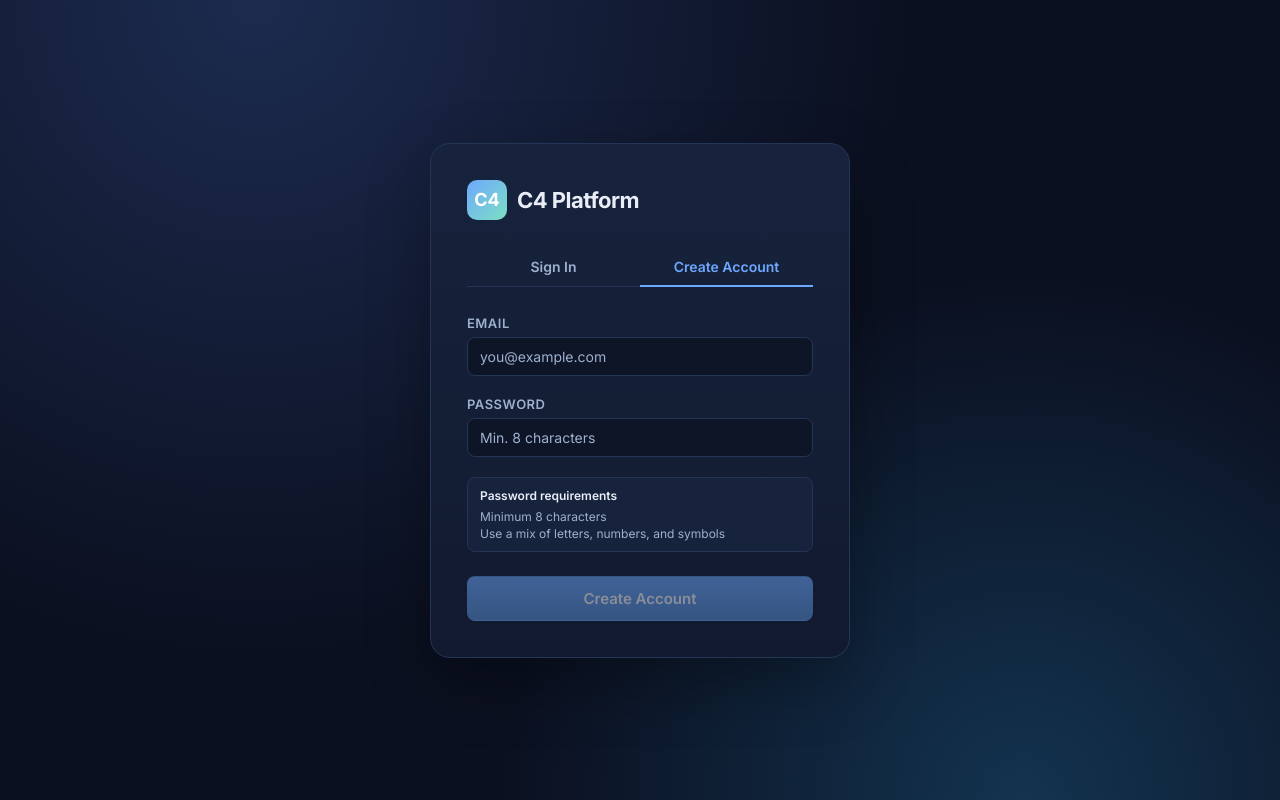
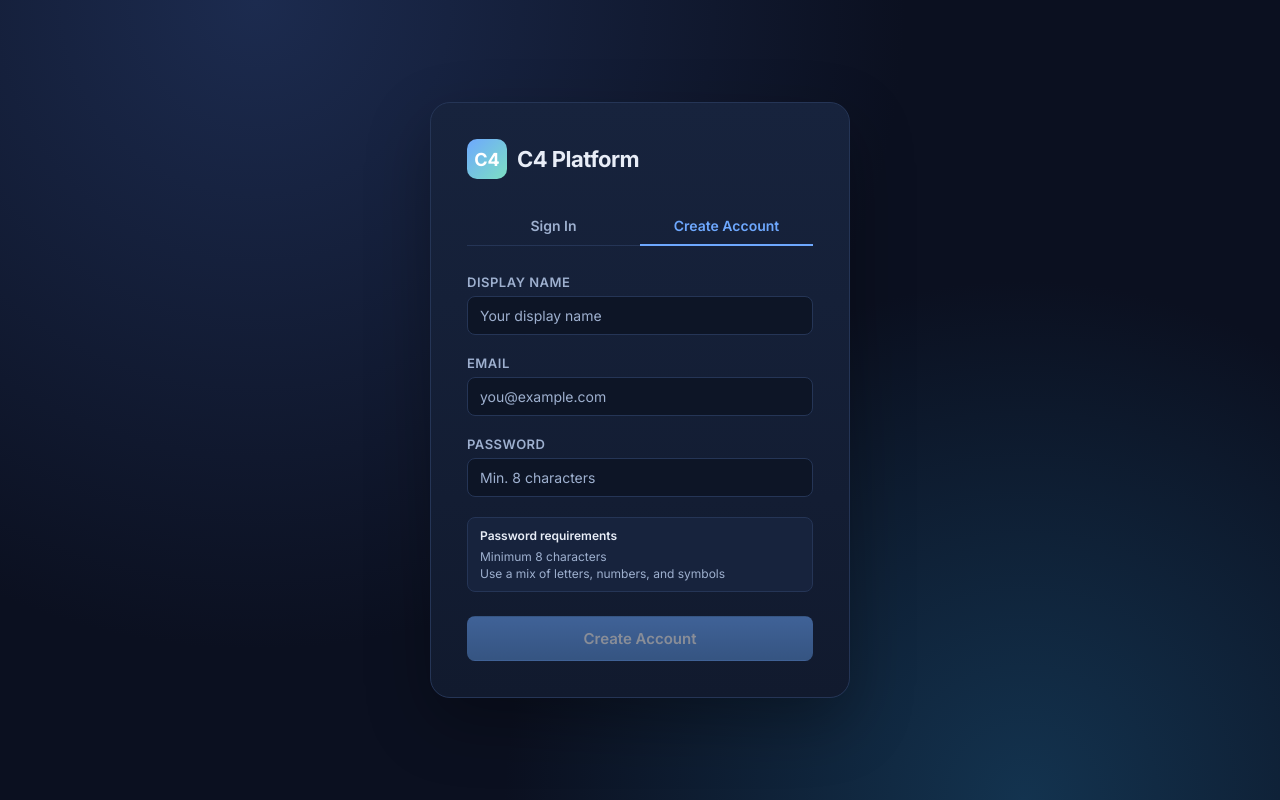
Before and after one commit to jakubkrzysztofsikora/C4, a React (Vite) app in the folder web/: page /login in a window 1280 px wide. Both pictures are taken after typing "name@example.com", "Sample123" into the empty fields and a click on the button "Create Account". Built offline with nearby package versions, Linux system fonts and the light colour scheme; no server answers.

Commit message:
Add display name field to registration form and send it to backend API
Co-authored-by: jakubkrzysztofsikora <2674735+jakubkrzysztofsikora@users.noreply.github.com>

```diff
--- a/web/src/features/auth/AuthPage.tsx
+++ b/web/src/features/auth/AuthPage.tsx
@@ -10,6 +10,7 @@ export function AuthPage() {
   const [activeTab, setActiveTab] = useState<AuthTab>('signin');
   const [email, setEmail] = useState('');
   const [password, setPassword] = useState('');
+  const [displayName, setDisplayName] = useState('');
   const [isLoading, setIsLoading] = useState(false);
   const [errorMessage, setErrorMessage] = useState<string | undefined>(undefined);
 
@@ -18,6 +19,7 @@ export function AuthPage() {
     setErrorMessage(undefined);
     setEmail('');
     setPassword('');
+    setDisplayName('');
   }
 
   async function handleSubmit(e: FormEvent) {
@@ -33,7 +35,7 @@ export function AuthPage() {
           setErrorMessage('Password must be at least 8 characters.');
           return;
         }
-        await register(email, password);
+        await register(email, password, displayName);
       }
       navigate('/', { replace: true });
     } catch (err: unknown) {
@@ -70,6 +72,23 @@ export function AuthPage() {
         </div>
 
         <form className="auth-form" onSubmit={(e) => void handleSubmit(e)}>
+          {activeTab === 'register' && (
+            <div className="form-group">
+              <label className="form-label" htmlFor="auth-display-name">Display Name</label>
+              <input
+                className="input"
+                id="auth-display-name"
+                type="text"
+                placeholder="Your display name"
+                value={displayName}
+                onChange={e => setDisplayName(e.target.value)}
+                disabled={isLoading}
+                required
+                autoComplete="name"
+              />
+            </div>
+          )}
+
           <div className="form-group">
             <label className="form-label" htmlFor="auth-email">Email</label>
             <input
@@ -115,7 +134,7 @@ export function AuthPage() {
           <button
             className="btn btn-primary auth-submit"
             type="submit"
-            disabled={isLoading || email.length === 0 || password.length === 0}
+            disabled={isLoading || email.length === 0 || password.length === 0 || (activeTab === 'register' && displayName.length === 0)}
           >
             {isLoading ? (
               <>
--- a/web/src/shared/auth/AuthContext.tsx
+++ b/web/src/shared/auth/AuthContext.tsx
@@ -21,7 +21,7 @@ type AuthState = {
   user: AuthUser | null;
   isAuthenticated: boolean;
   login: (email: string, password: string) => Promise<void>;
-  register: (email: string, password: string) => Promise<void>;
+  register: (email: string, password: string, displayName: string) => Promise<void>;
   logout: () => void;
 };
 
@@ -84,10 +84,10 @@ export function AuthProvider({ children }: { children: ReactNode }) {
     applyToken(response.token);
   }, [applyToken]);
 
-  const register = useCallback(async (email: string, password: string) => {
-    const response = await postJson<{ email: string; password: string }, RegisterResponse>(
+  const register = useCallback(async (email: string, password: string, displayName: string) => {
+    const response = await postJson<{ email: string; password: string; displayName: string }, RegisterResponse>(
       '/api/auth/register',
-      { email, password }
+      { email, password, displayName }
     );
     applyToken(response.token);
   }, [applyToken]);
```
Also changed, not shown: 1 other file (tests, documents, lock files or other folders).
